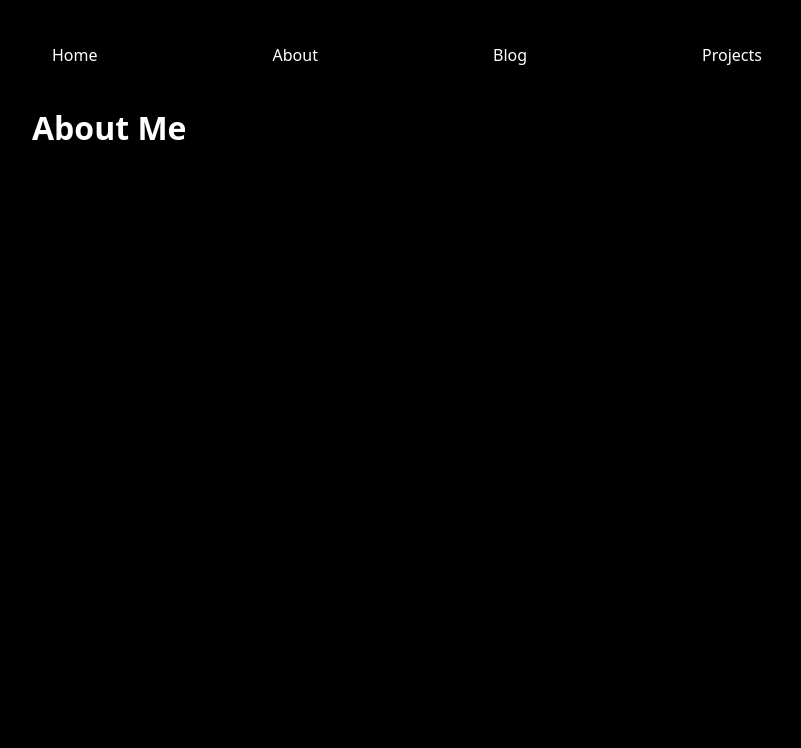
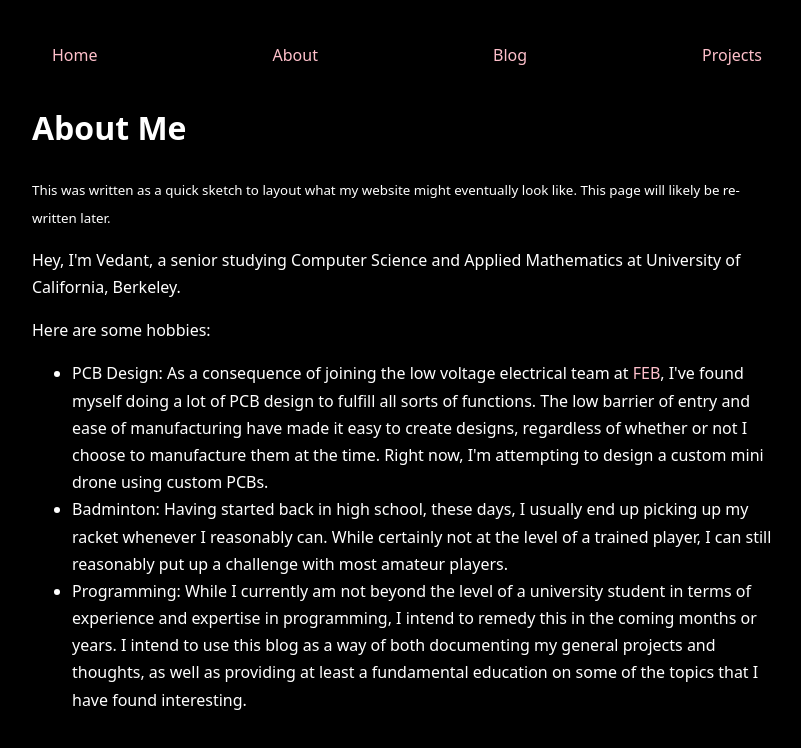
Before and after one commit to vejhawar0/website, a Next.js app: page /about in a window 1280 px wide. Shown: the top 748 px of the page, without its empty margins (233-1034 px from the left). Built offline with nearby package versions, Linux system fonts and the light colour scheme.

Commit message:
Minor changes

```diff
--- /dev/null
+++ b/app/about/page.mdx
@@ -0,0 +1,10 @@
+# About Me
+
+<small> This was written as a quick sketch to layout what my website might eventually look like. This page will likely be re-written later. </small>
+
+Hey, I'm Vedant, a senior studying Computer Science and Applied Mathematics at University of California, Berkeley.
+
+Here are some hobbies:
+* PCB Design: As a consequence of joining the low voltage electrical team at [FEB](https://ev.studentorg.berkeley.edu), I've found myself doing a lot of PCB design to fulfill all sorts of functions. The low barrier of entry and ease of manufacturing have made it easy to create designs, regardless of whether or not I choose to manufacture them at the time. Right now, I'm attempting to design a custom mini drone using custom PCBs.
+* Badminton: Having started back in high school, these days, I usually end up picking up my racket whenever I reasonably can. While certainly not at the level of a trained player, I can still reasonably put up a challenge with most amateur players.
+* Programming: While I currently am not beyond the level of a university student in terms of experience and expertise in programming, I intend to remedy this in the coming months or years. I intend to use this blog as a way of both documenting my general projects and thoughts, as well as providing at least a fundamental education on some of the topics that I have found interesting.
--- a/app/about/page.tsx
+++ /dev/null
@@ -1,7 +0,0 @@
-export default function AboutPage() {
-    return (
-      <div>
-        <h1>About Me</h1>
-      </div>
-    );
-}
--- a/app/globals.css
+++ b/app/globals.css
@@ -16,10 +16,15 @@ body {
   justify-content: space-between;
   align-items: center;
   padding: 10px 20px;
+
+}
+
+.nav-link {
+  color: white;
 }
 
 a:link, a:visited, a:active {
-  color: white;
+  color: pink;
   text-decoration: none;
 }
 
```
Also changed, not shown: app/page.mdx (line endings or trailing spaces), 1 other file (tests, documents, lock files or other folders).
